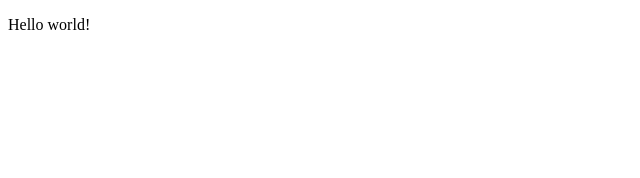
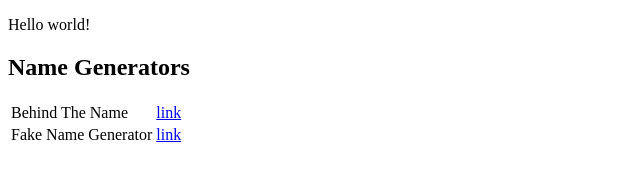
Before and after one commit to nskala/nskala.github.io, a plain HTML site: page index.html in a window 1280 px wide. Shown: the whole page, without its empty margins (0-640 px from the left). Drawn offline with Linux system fonts and the light colour scheme.

Commit message:
Update index.html

```diff
--- a/index.html
+++ b/index.html
@@ -20,5 +20,23 @@
 
         <!-- Add your site or application content here -->
         <p>Hello world!</p>
+
+        <h2>Name Generators</h2>
+
+        <table>
+            <thead>
+
+            </thead>
+            <tbody>
+                <tr>
+                    <td>Behind The Name</td>
+                    <td><a href="http://www.behindthename.com/random/">link</a></td>
+                </tr>
+                <tr>
+                    <td>Fake Name Generator</td>
+                    <td><a href="www.fakenamegenerator.com">link</a></td>
+                </tr>
+            </tbody>
+        </table>
     </body>
 </html>
```
